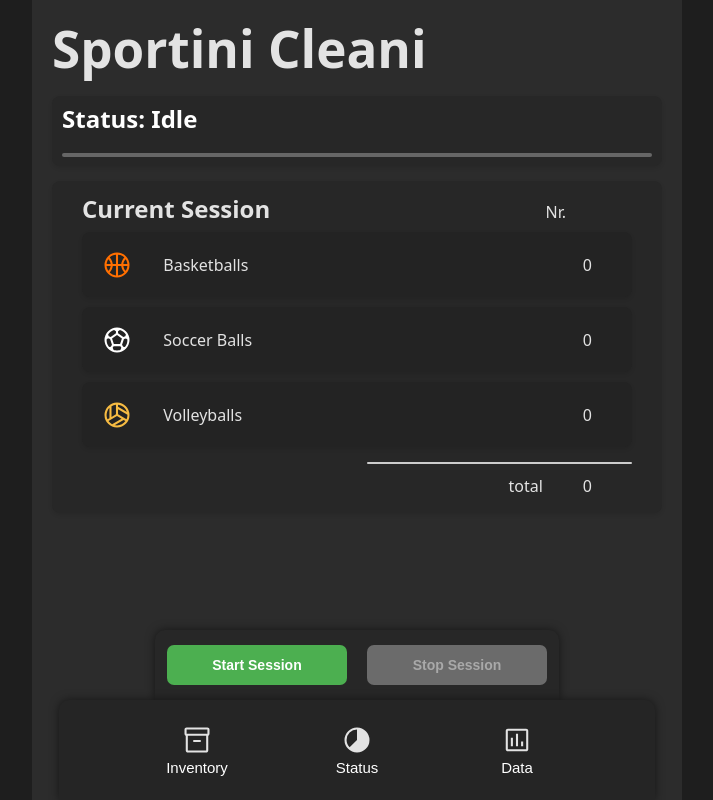
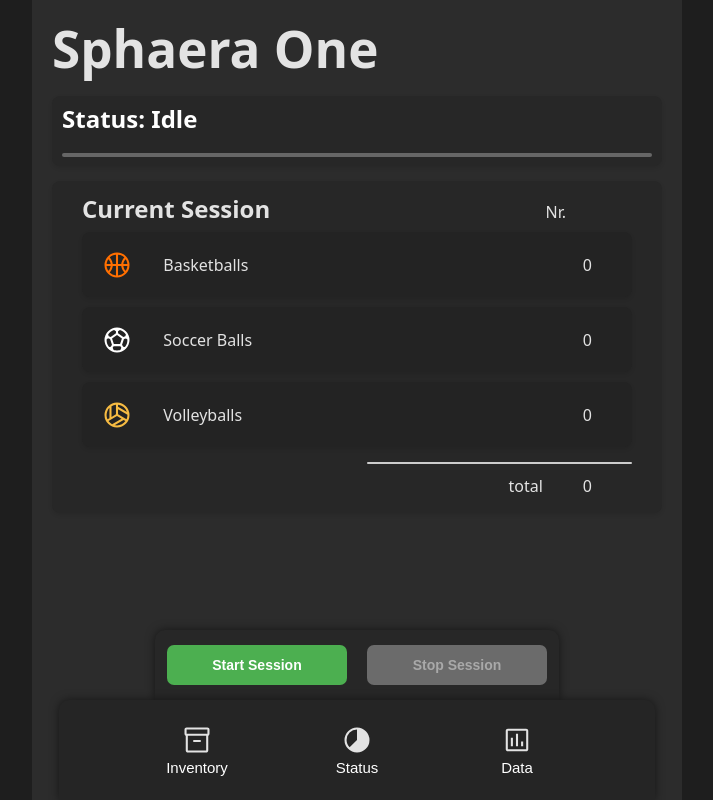
Before and after one commit to Undertaker2104/smart-things-kickstarter, a React (Vite) app in the folder frontend/app/: page / in a window 1280 px wide. Shown: the whole page, without its empty margins (283-996 px from the left). Built offline with nearby package versions, Linux system fonts and the light colour scheme; no server answers.

Commit message:
Name Change!

```diff
--- a/frontend/app/src/pages/DataPage.jsx
+++ b/frontend/app/src/pages/DataPage.jsx
@@ -188,7 +188,7 @@ const DataPage = () => {
     if (loading) {
         return (
             <div className="data-page">
-                <h1>Sportini Cleani</h1>
+                <h1>Sphaera One</h1>
                 <div className="loading">Charts laden...</div>
             </div>
         )
--- a/frontend/app/src/pages/InventoryPage.jsx
+++ b/frontend/app/src/pages/InventoryPage.jsx
@@ -110,7 +110,7 @@ const InventoryPage = () => {
 
     return (
         <div className="status-page">
-            <h1>Sportini Cleani</h1>
+            <h1>Sphaera One</h1>
             <div className="status-content">
                 <div className="status-inventory">
                     <div className="inventory-header">
--- a/frontend/app/src/pages/StatusPage.jsx
+++ b/frontend/app/src/pages/StatusPage.jsx
@@ -154,7 +154,7 @@ const StatusPage = () => {
 
     return (
         <div className="status-page">
-            <h1>Sportini Cleani</h1>
+            <h1>Sphaera One</h1>
             <div className="status-card">
                 <div className="status-top">
                     <h2>Status: {statusText}</h2>
```
